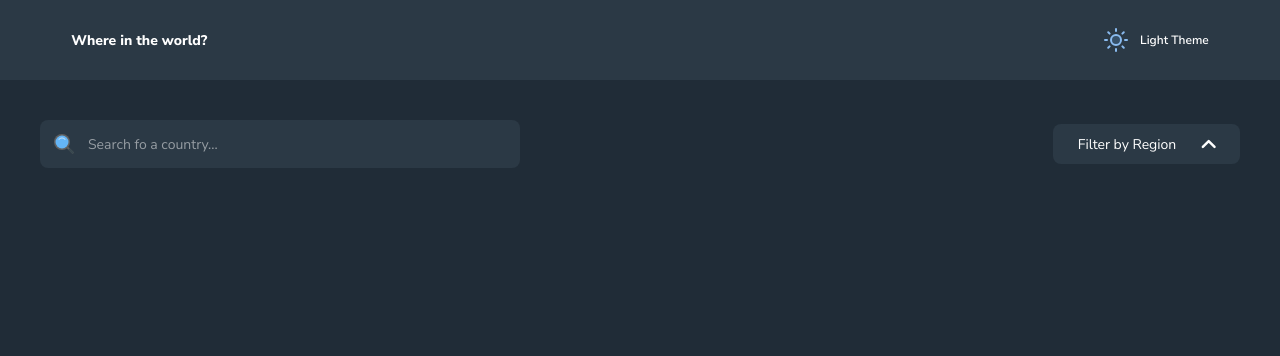
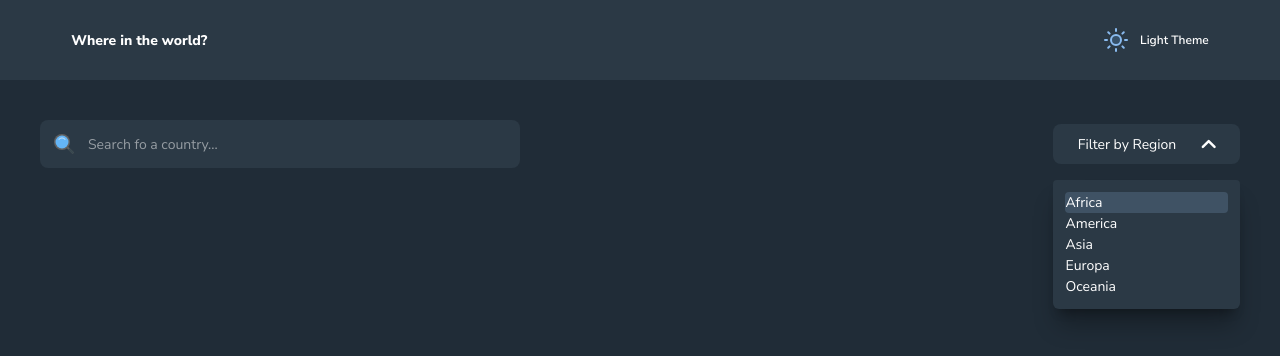
Before and after one commit to rf1303/Rest-countries-api, a React (Vite) app: page / in a window 1280 px wide. Both pictures are taken after a click on the button "Filter by Region". Shown: the top 356 px of the page. Built offline with nearby package versions, Linux system fonts and the light colour scheme; no server answers.

Commit message:
filter by region en proceso 04

```diff
--- a/src/components/CountriesNav.jsx
+++ b/src/components/CountriesNav.jsx
@@ -3,6 +3,7 @@ import { useSettingCountries } from '../context-data/useSettingCountries.js'
 import { getAllCountries } from '../useFetch/useFetch.js'
 import { SearchByName } from './SearchByName.jsx'
 import { IconSearch, IconFilter } from '../../public/images/IconsSvg.jsx'
+import { RegionsOptions } from "./FilterByRegion.jsx"
 
 const optionsRegion = ["Africa", "America", "Asia", "Europa", "Oceania"];
 
@@ -13,6 +14,27 @@ export const CountriesNav = () => {
         setOpen(o => !o);
         if (!open) setFocusIndex(0);
     }
+
+    const handleKeyDown = (e) => {
+        switch (e.key) {
+            case "Enter":
+            case " ":
+            case "ArrowDown":
+                e.preventDefault();
+                setOpen(true);
+                setFocusIndex(0);
+                break;
+            case "ArrowUp":
+                e.preventDefault();
+                setOpen(true);
+                setFocusIndex(optionsRegion.length - 1);
+                break;
+            case "Escape":
+                setOpen(false);
+                break;
+        }
+    };
+
     return (
         <>
             <div className="flex flex-col items-start justify-center gap-10 sm:gap-0 sm:flex-row sm:items-center sm:justify-between mx-4 md:mx-10">
@@ -26,10 +48,12 @@ export const CountriesNav = () => {
                             ? `Region Selected ${byRegion}. Change region`
                             : "Filter by Region"}
                         onClick={handleClick}
+                        onKeyDown={handleKeyDown}
                         className={`text-preset-6 text-white md:text-preset-5 max-w-50 bg-blue-900 rounded-lg py-1 px-5 cursor-pointer flex items-center gap-4`}>
                         <span className="w-full">{byRegion ?? "Filter by Region"}</span>
                         <IconFilter open={open} />
                     </button>
+                    <RegionsOptions />
                 </div>
             </div>
         </>
--- a/src/components/FilterByRegion.jsx
+++ b/src/components/FilterByRegion.jsx
@@ -2,17 +2,28 @@ import { useState, useEffect, useRef, useCallback } from "react"
 import { useSettingCountries } from '../context-data/useSettingCountries.js'
 
 
+export const RegionsOptions = () => {
 
-export const RegionsOptions = () => {
-    const { open, setOpen, listRef, byRegion, setByRegion, focusIndex, setFocusIndex, optionRef, listboxId, optionsRegion, buttonRef } = useSettingCountries();
+    const { open, setOpen, listRef, byRegion, setByRegion, focusIndex, setFocusIndex, optionRefs, listboxId, optionsRegion, buttonRef, regionRef } = useSettingCountries();
 
-    const handleSelect = (region) => {
-        setByRegion(region);
-        setOpen(false);
-        setFocusIndex(-1);
-        buttonRef.current?.focus();
-    }
-    const handleOptionsKeys = useCallback((e, index) => {
+    useEffect(() => {
+        const handleClickOutside = (e) => {
+            if (regionRef.current && !regionRef.current.contains(e.target)) {
+                setOpen(false);
+                setFocusIndex(-1);
+            }
+        };
+        document.addEventListener("mousedown", handleClickOutside);
+        return () => document.removeEventListener("mousedown", handleClickOutside);
+    }, []);
+
+    useEffect(() => {
+        if (open && focusIndex >= 0) {
+            optionRefs.current[focusIndex]?.focus();
+        }
+    }, [focusIndex, open]);
+
+    const handleOptionsKeys = (e, index) => {
         switch (e.key) {
             case "ArrowDown":
                 e.preventDefault();
@@ -46,7 +57,14 @@ export const RegionsOptions = () => {
                 setFocusIndex(optionsRegion.length - 1);
                 break;
         }
-    }, []);
+    };
+
+    const handleSelect = (region) => {
+        setByRegion(region);
+        setOpen(false);
+        setFocusIndex(-1);
+        buttonRef.current?.focus();
+    }
 
 
     return (
@@ -54,26 +72,27 @@ export const RegionsOptions = () => {
             aria-labelledby="region-trigger"
             aria-activedescendant={
                 focusIndex >= 0 ? `region-option-${focusIndex}` : undefined}
-            className={`absolute inset-0 z-30 bg-blue-900
-                     max-w-50
+            className={`bg-blue-900 absolute inset-x-0 top-14
+                     max-w-50 w-full px-3 py-3 z-50
                      rounded-t-sm rounded-b-md transition-all
-                     duration-500 origin-top ${open
-                    ? "opacity-100 scale-y-100 shadow-xl shadow-black/90"
+                     duration-300 origin-top ${open
+                    ? "opacity-100 scale-y-100 shadow-xl shadow-black/30"
                     : "opacity-0 scale-y-1 pointer-events-none "}`
             }>
             {optionsRegion.map((region, i) => {
                 const isSelect = byRegion === region;
                 return (
                     <li key={region} id={`region-option-${i}`}
-                        ref={(el) => (optionRef.current[i] = el)}
+                        ref={(el) => (optionRefs.current[i] = el)}
                         aria-selected={isSelect} role="option"
                         tabIndex={open ? 0 : -1}
                         onClick={() => handleSelect(region)}
                         onKeyDown={(e) => handleOptionsKeys(e, i)}
                         className={`flex items-center text-preset-5
-                        transition-colors duration-700 focus:outline-none
-                        ${isSelect ? "bg-grey-300 text-blue-900"
-                                : "text-white hover:bg-blue-900/60 focus-visible:bg-blue-900/70"}`}
+                        transition-colors duration-300 focus:outline-none
+                        ${focusIndex === i ? "bg-blue-focus text-white rounded-sm"
+                                : "text-white hover:bg-blue-focus focus-visible:bg-blue-focus"}
+                        `}
                     >
                         {region}
                         {isSelect && (<span className="sr-only">(seleccionado)</span>)}
@@ -81,5 +100,6 @@ export const RegionsOptions = () => {
                 );
             })}
         </ul>
+
     );
 }
--- a/src/index.css
+++ b/src/index.css
@@ -35,7 +35,8 @@ body,
 
 
 @theme {
-    --color-blue-900: hsl(209, 23%, 22%);
+    --color-blue-900: hsla(209, 23%, 22%, 100%);
+    --color-blue-focus: hsl(209, 23%, 32%);
     --color-blue-950: hsl(207, 26%, 17%);
     --color-grey-950: hsl(200, 15%, 8%);
     --color-grey-400: hsl(0, 0%, 50%);
```
